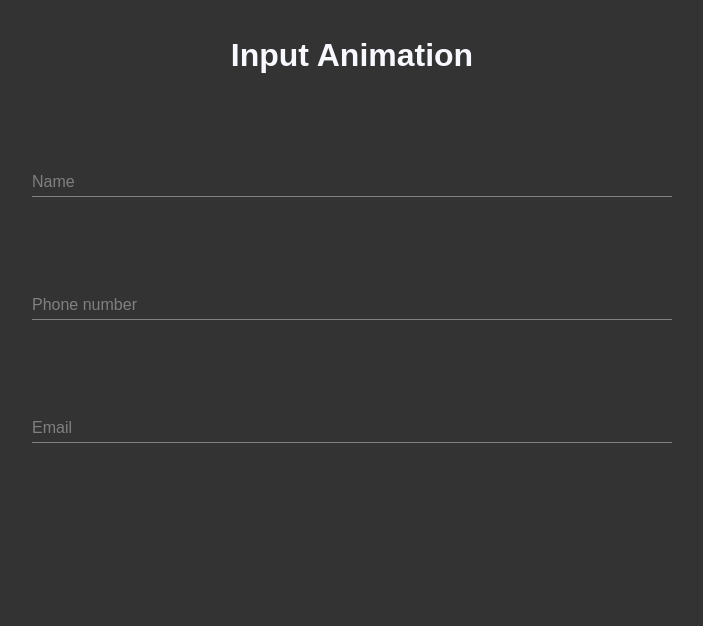
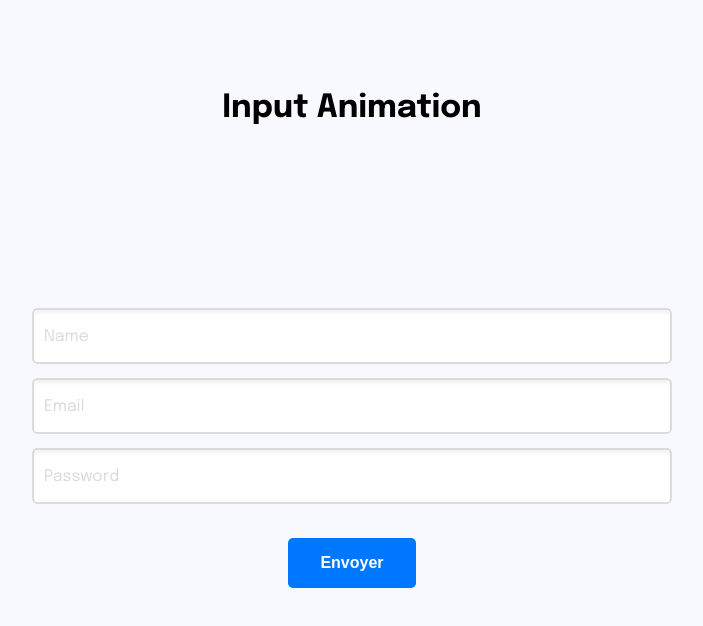
Before and after one commit to JulienPhlpt/Input-animation, a plain HTML site: page index.html in a window 1280 px wide. Shown: the whole page, without its empty margins (288-991 px from the left). Drawn offline with Linux system fonts and the light colour scheme.

Commit message:
new input style

```diff
--- a/index.html
+++ b/index.html
@@ -4,28 +4,60 @@
     <meta charset="UTF-8" />
     <meta name="viewport" content="width=device-width, initial-scale=1.0" />
     <link rel="stylesheet" href="css/style.css" />
+    <link
+      href="https://fonts.googleapis.com/css2?family=Epilogue:wght@100;300;400;600;700;900&display=swap"
+      rel="stylesheet"
+    />
     <title>Input animation</title>
   </head>
 
   <body>
     <h1>Input Animation</h1>
-    <div class="form name-form">
-      <input type="text" name="name" autocomplete="on" required />
+    <div class="form">
+      <div class="form-label">
         <label for="name" class="label-name">
-        <span class="content-name">Name</span>
+          <input
+            type="text"
+            name="name"
+            placeholder="&nbsp;"
+            autocomplete="on"
+            required
+          />
+          <span class="label">Name</span>
+          <span class="focus-bg"></span>
         </label>
       </div>
-    <div class="form number-form">
-      <input type="text" name="number" autocomplete="off" required />
-      <label for="name" class="label-name">
-        <span class="content-name">Phone number</span>
+
+      <div class="form-label">
+        <label for="email" class="label-name">
+          <input
+            type="email"
+            name="email"
+            placeholder="&nbsp;"
+            autocomplete="on"
+            required
+          />
+          <span class="label">Email</span>
+          <span class="focus-bg"></span>
         </label>
       </div>
-    <div class="form email-form">
-      <input type="text" name="email" autocomplete="off" required />
-      <label for="email" class="label-name">
-        <span class="content-name">Email</span>
+
+      <div class="form-label">
+        <label for="password" class="label-name">
+          <input
+            type="password"
+            name="password"
+            placeholder="&nbsp;"
+            autocomplete="on"
+            required
+          />
+          <span class="label">Password</span>
+          <span class="focus-bg"></span>
         </label>
+      </div>
+      <div class="submit">
+        <input type="submit" value="Envoyer" />
+      </div>
     </div>
   </body>
 </html>
--- a/style.scss
+++ b/style.scss
@@ -5,72 +5,116 @@
 }
 
 body {
-  height: 60vh;
+  height: 100vh;
   display: flex;
-  background-color: #333333;
-  color: ghostwhite;
   justify-content: space-around;
   align-items: center;
   flex-direction: column;
-  font-family: "lota", sans-serif;
+  font-family: "Epilogue";
+  background: ghostwhite;
 }
 
+$primary: #0077ff;
+$dark: #000;
+
 .form {
+  display: flex;
+  flex-direction: column;
+  justify-items: center;
+  align-items: center;
+  height: 50vh;
+  width: 100%;
+
+  .form-label {
     width: 50%;
     position: relative;
-  height: 50px;
+    height: 60px;
+    margin-bottom: 10px;
+
+    .label-name {
+      position: absolute;
+      margin: auto;
+      width: 100%;
+      border-radius: 5px;
       overflow: hidden;
 
-  input {
-    background-color: #333333;
-    width: 100%;
-    height: 100%;
-    padding-top: 20px;
-    border: none;
+      .label {
+        position: absolute;
+        top: 20px;
+        left: 12px;
+        font-size: 16px;
+        font-weight: 500;
+        transform-origin: 0 0;
+        transform: translate3d(0, 0, 0);
+        transition: all 0.2s ease;
+        pointer-events: none;
+        color: #dbdbdb;
         outline: none;
-    color: ghostwhite;
-    font-size: 17px;
-  }
 
-  label {
-    position: absolute;
-    color: grey;
-    bottom: 0px;
-    left: 0px;
-    width: 100%;
-    height: 100%;
-    pointer-events: none;
-    border-bottom: 1px solid grey;
-  }
-
-  label::after {
-    content: "";
-    position: absolute;
-    height: 100%;
-    width: 100%;
-    border-bottom: 3px solid lightblue;
-    left: 0px;
-    bottom: -1px;
-    transform: translateX(-100%);
-    transition: transform 0.3s ease;
+        &:hover {
+          color: #b5b5b5;
         }
       }
 
-.content-name {
-  position: absolute;
-  bottom: 5px;
-  left: 0px;
-  transition: all 0.3s ease;
+      input {
+        appearance: none;
+        width: 100%;
+        font-family: inherit;
+        padding: 16px 12px 0 12px;
+        height: 56px;
+        font-size: 16px;
+        font-weight: 400;
+        border: 2px solid #dbdbdb;
+        border-radius: 5px;
+        transition: all 0.15s ease;
+        outline: none;
+        box-shadow: inset 0 0.2em 0.2em rgba(10, 10, 10, 0.05);
+
+        &:hover {
+          border-color: #b5b5b5;
+        }
+        input[type="text"] {
+          -webkit-text-security: circle;
         }
 
-.form input:focus + .label-name .content-name,
-.form input:valid + .label-name .content-name {
-  transform: translateY(-150%);
-  font-size: 13px;
-  color: lightblue;
+        &:not(:placeholder-shown) + .label {
+          color: rgba(0, 0, 0, 0.5);
+          transform: translate3d(0, -12px, 0) scale(0.75);
         }
 
-.form input:focus + .label-name:after,
-.form input:valid + .label-name:after {
-  transform: translateX(0%);
+        &:focus {
+          outline: none;
+          border-color: #0077ff;
         }
+
+        &:focus + .label {
+          color: #0077ff;
+          transform: translate3d(0, -12px, 0) scale(0.75);
+        }
+
+        &:focus + .label + .focus-bg {
+          transform: scaleX(1);
+          transition: all 0.1s ease;
+        }
+      }
+    }
+  }
+
+  input[type="submit"] {
+    outline: none;
+    background: #0077ff;
+    border: none;
+    padding: 1em 2em;
+    font-size: 16px;
+    font-weight: bold;
+    color: white;
+    border-radius: 5px;
+    cursor: pointer;
+    transition: box-shadow 0.5s;
+    margin-top: 20px;
+
+    &:hover {
+      box-shadow: 0 20px 40px -12px rgba(#0077ff, 0.35);
+    }
+  }
+}
```
Also changed, not shown: css/style.css, style.css (deleted), 1 other file. Lines whose indentation alone changed are shown as unchanged.
